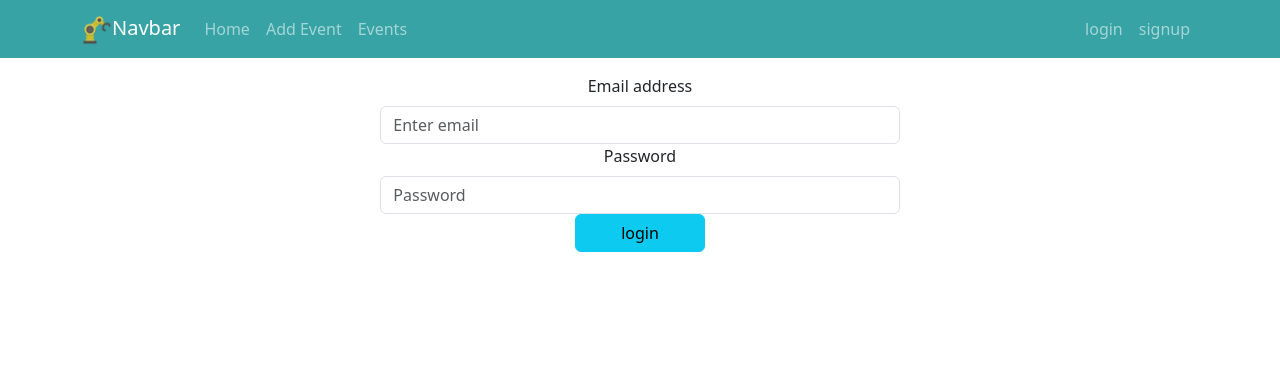
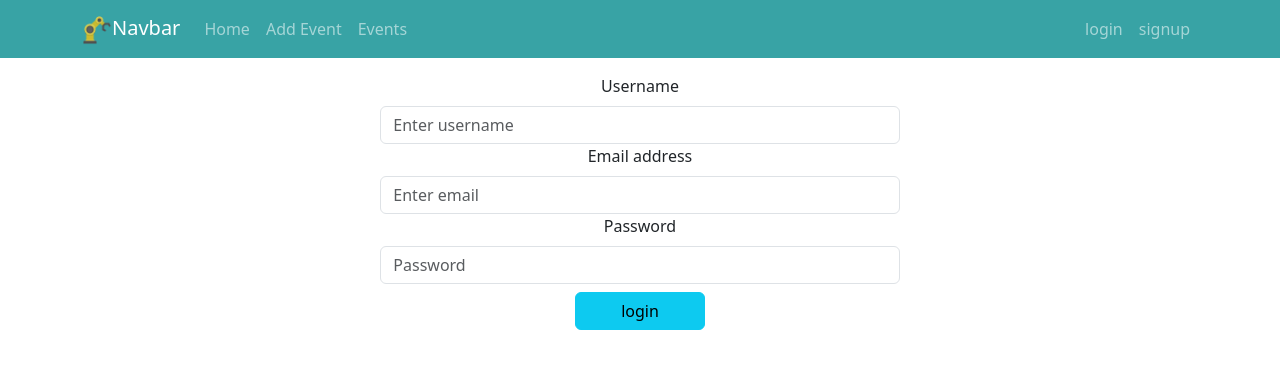
Before and after one commit to KashaM767/event-listing, a React (Vite) app in the folder events/: page /login in a window 1280 px wide. Shown: the top 368 px of the page. Built offline with nearby package versions, Linux system fonts and the light colour scheme.

Commit message:
added basic events and login logic

```diff
--- a/events/src/App.css
+++ b/events/src/App.css
@@ -20,3 +20,7 @@
   border-color: #57cc99;
   color: #44475a;
 }
+
+#event-description {
+  text-align: left;
+}
--- a/events/src/components/EventCard.jsx
+++ b/events/src/components/EventCard.jsx
@@ -1,10 +1,20 @@
 import * as React from 'react';
-
+import Card from 'react-bootstrap/Card';
+import Button from 'react-bootstrap/esm/Button';
 
 export default function EventCard(props) {
-    const { event } = props
+    const { title, description, time, date } = props.event
 
     return (
-        <li>{event.title}</li>
+        <Card border="info" style={{ width: '21rem' }} className='row justify-content-md-center text-center mt-2'>
+            <Card.Body>
+                <Card.Title>{title}</Card.Title>
+                <Card.Text id="event-description">
+                    {description}
+                </Card.Text>
+                <Card.Text>{date}   {time}</Card.Text>
+                <Button variant="info" type="submit">Register</Button>
+            </Card.Body>
+        </Card>
     )
 };
--- a/events/src/components/LoginForm.jsx
+++ b/events/src/components/LoginForm.jsx
@@ -4,14 +4,20 @@ import Button from 'react-bootstrap/Button';
 import Form from 'react-bootstrap/Form';
 import InputGroup from 'react-bootstrap/InputGroup';
 import { useState } from 'react';
+import { useNavigate, Link } from "react-router-dom"
+import { login } from '../../utils/api';
 
-
-const LoginForm = () => {
+const LoginForm = (props) => {
+    const navigate = useNavigate()
     const [validated, setValidated] = useState(false);
+    const [errorMessages, setErrorMessages] = useState({});
+    const [isSubmitted, setIsSubmitted] = useState(false);
+    const [username, setUsername] = useState("");
+    const [email, setEmail] = useState("");
+    const [password, setPassword] = useState("");
 
     const handleSubmit = (event) => {
-        const form = event.currentTarget;
-        if (form.checkValidity() === false) {
+        if (event.currentTarget.checkValidity() === false) {
             event.preventDefault();
             event.stopPropagation();
         }
@@ -22,7 +28,23 @@ const LoginForm = () => {
     return (
         <div className='row justify-content-md-center text-center'>
             <div className='col-md-5'>
-                <Form noValidate validated={validated} onSubmit={handleSubmit}>
+                <Form validated={validated} onSubmit={handleSubmit}>
+                    <Form.Group controlId="formBasicUserName">
+                        <Form.Label>Username</Form.Label>
+                        <InputGroup hasValidation>
+                            <Form.Control
+                                required
+                                type="text"
+                                placeholder="Enter username"
+                                name="username"
+                                onChange={(e) => setUsername(e.target.value)}
+                            />
+                            <Form.Control.Feedback type="invalid">
+                                Please enter a username.
+                            </Form.Control.Feedback>
+                        </InputGroup>
+                    </Form.Group>
+
                     <Form.Group controlId="formBasicEmail">
                         <Form.Label>Email address</Form.Label>
                         <InputGroup hasValidation>
@@ -30,7 +52,9 @@ const LoginForm = () => {
                                 required
                                 type="email"
                                 placeholder="Enter email"
-                                pattern='^[a-zA-Z0-9_.+-]+@[a-zA-Z0-9-]+\.[a-zA-Z0-9-.]+$' />
+                                name="email"
+                                onChange={(e) => setEmail(e.target.value)}
+                            />
                             <Form.Control.Feedback type="invalid">
                                 Please enter an email.
                             </Form.Control.Feedback>
@@ -43,7 +67,9 @@ const LoginForm = () => {
                             <Form.Control
                                 required
                                 type="password"
-                                placeholder="Password" />
+                                placeholder="Password"
+                                name="password"
+                                onChange={(e) => setPassword(e.target.value)} />
                             <Form.Control.Feedback type="invalid">
                                 Please enter a password.
                             </Form.Control.Feedback>
@@ -51,7 +77,7 @@ const LoginForm = () => {
                     </Form.Group>
 
                     <Form.Group controlId="formBasicButton">
-                        <Button className='col-md-3' variant="info" type="submit">
+                        <Button className='col-md-3 mt-2' variant="info" type="submit">
                             login
                         </Button>
                     </Form.Group>
--- a/events/src/components/SignupForm.jsx
+++ b/events/src/components/SignupForm.jsx
@@ -7,8 +7,6 @@ import { useState } from 'react';
 const SignupForm = () => {
     const [validated, setValidated] = useState(false);
     const [password, setPassword] = useState('');
-    const [confirmation, setConfirmation] = useState('');
-
 
     const handleSubmit = (event) => {
         const form = event.currentTarget;
--- a/events/utils/api.js
+++ b/events/utils/api.js
@@ -1,7 +1,7 @@
 import axios from "axios";
 
 const eventsApi = axios.create({
-    baseURL: "http://localhost:8081/api/",
+    baseURL: "http://localhost:8081/api",
 });
 
 export const allEvents = () => {
@@ -10,3 +10,10 @@ export const allEvents = () => {
             return data
         })
 }
+
+export const login = () => {
+    return eventsApi.post(`/auth/login`)
+        .then(({ data }) => {
+            return data
+        })
+}
```
